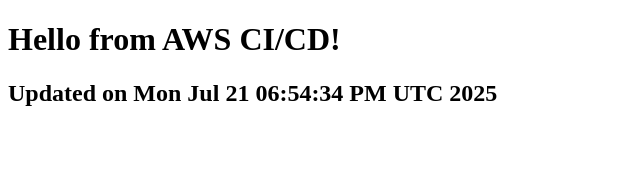
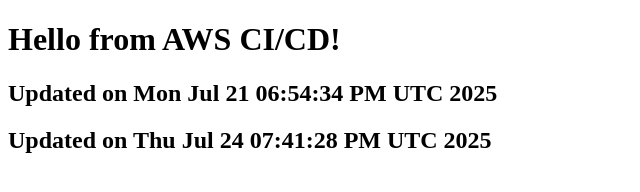
Before and after one commit to QasimKheriwala/sample-web-app, a plain HTML site: page index.html in a window 1280 px wide. Shown: the whole page, without its empty margins (0-640 px from the left). Drawn offline with Linux system fonts and the light colour scheme.

Commit message:
Update index with timestamp

```diff
--- a/index.html
+++ b/index.html
@@ -4,3 +4,4 @@
 <body><h1>Hello from AWS CI/CD!</h1></body>
 </html>
 <h2>Updated on Mon Jul 21 06:54:34 PM UTC 2025</h2>
+<h2>Updated on Thu Jul 24 07:41:28 PM UTC 2025</h2>
```
